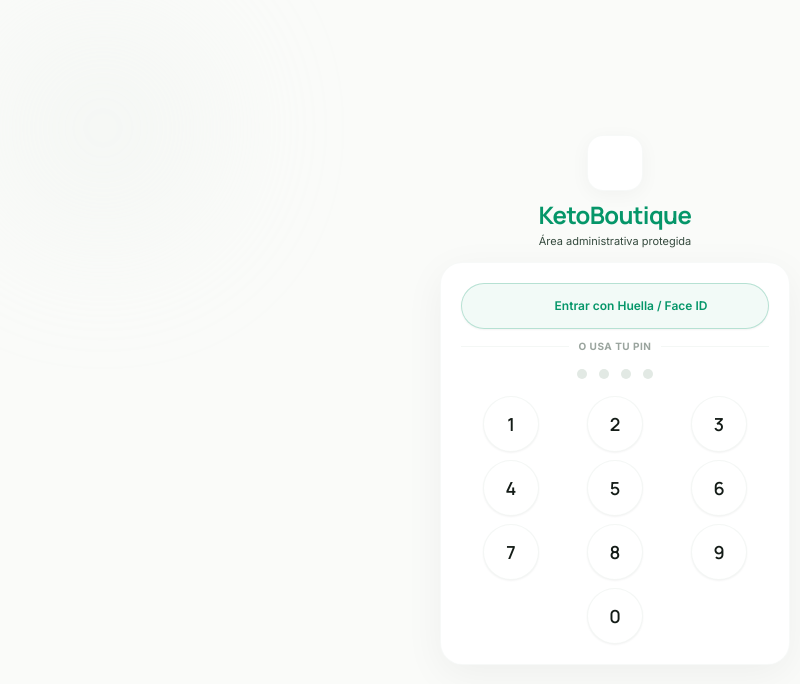
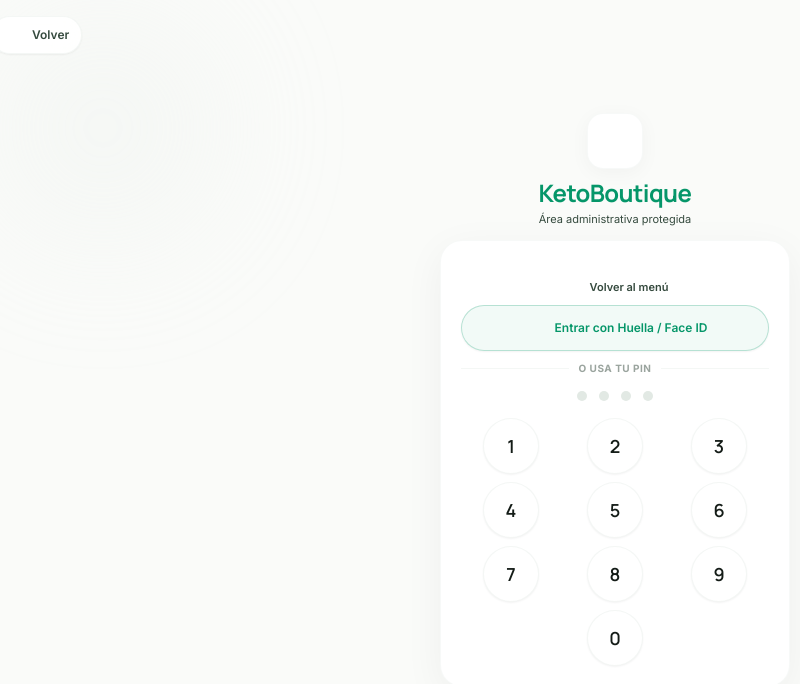
Before and after one commit to pedrol-9/keto-premium, a Next.js app: page /admin in a window 1280 px wide. Shown: the top 684 px of the page, without its empty margins (25-825 px from the left). Built offline with nearby package versions, Linux system fonts and the light colour scheme.

Commit message:
feat: add back button (top-left pill & bottom link) to admin login panel

```diff
--- a/src/app/admin/page.tsx
+++ b/src/app/admin/page.tsx
@@ -212,6 +212,16 @@
 
   return (
     <div className="fixed inset-0 w-full h-full bg-background overflow-hidden flex flex-col items-center justify-center font-sans text-on-surface antialiased selection:bg-primary-container selection:text-on-primary-container p-4 overscroll-none touch-none">
+      {/* ── Top-Left Back Button ── */}
+      <Link
+        href="/"
+        className="absolute top-4 left-4 z-20 flex items-center gap-1 px-2.5 xs:px-3 py-1.5 rounded-full bg-surface-container-lowest/90 backdrop-blur-md border border-outline-variant/15 text-on-surface-variant hover:text-primary font-sans text-xs font-semibold shadow-xs transition-all active:scale-95"
+        title="Volver a la tienda"
+      >
+        <span className="material-symbols-outlined text-[18px]">arrow_back</span>
+        <span className="hidden xs:inline">Volver</span>
+      </Link>
+
       {/* Decorative ambient background */}
       <div className="absolute inset-0 z-0 overflow-hidden pointer-events-none opacity-20">
         <div className="absolute top-0 left-0 w-64 h-64 rounded-full bg-surface-container-high blur-3xl mix-blend-multiply"></div>
@@ -295,6 +305,17 @@
             <span className="material-symbols-outlined text-[14px]">error</span>
             {biometricLoading ? "Error biométrico" : "PIN Incorrecto"}
           </div>
+
+          {/* Bottom Back Link */}
+        <div className="mt-2.5 text-center">
+          <Link
+            href="/"
+            className="inline-flex items-center gap-1 font-sans font-semibold text-[11px] text-on-surface-variant hover:text-primary transition-colors py-1 px-3 rounded-full hover:bg-surface-container-low"
+          >
+            <span className="material-symbols-outlined text-[15px]">arrow_back</span>
+            <span>Volver al menú</span>
+          </Link>
+        </div>
 
           {/* ── Symmetrical Biometric Bar (Always Visible & Accessible) ── */}
           {!isSuccess && (
```
